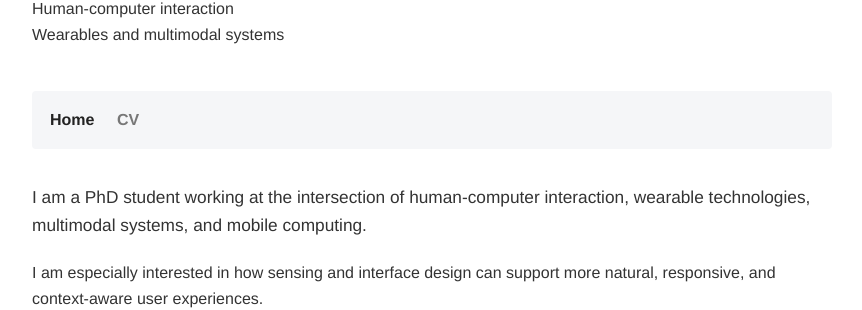
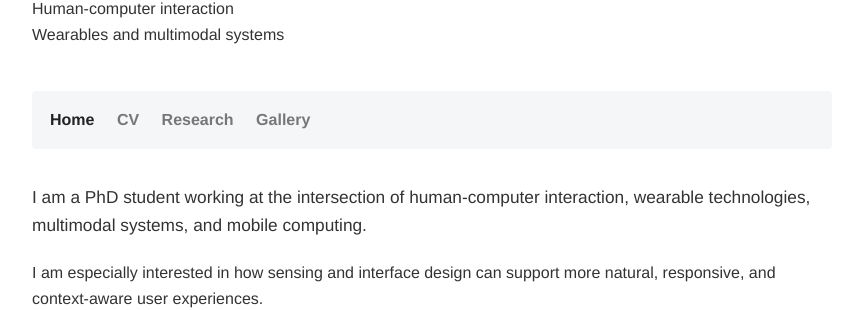
Before and after one commit to yingen-zhu/yingen-zhu.github.io, a Jekyll site: the page built from index.md, in a window 1280 px wide. Shown: the part 403-713 px from the top of the page, without its empty margins (8-870 px from the left). Built offline with Jekyll 4.4.1, drawn with Linux system fonts in a browser that asks for light colours.

Commit message:
Update index.md

```diff
--- a/index.md
+++ b/index.md
@@ -112,6 +112,8 @@ I am a PhD student interested in building interactive systems that connect peopl
   <nav class="page-nav" aria-label="Main navigation">
     <a href="/" class="active">Home</a>
     <a href="/cv/">CV</a>
+    <a href="/research/">Research</a>
+    <a href="/gallery/">Gallery</a>
   </nav>
 
   <main>
```
